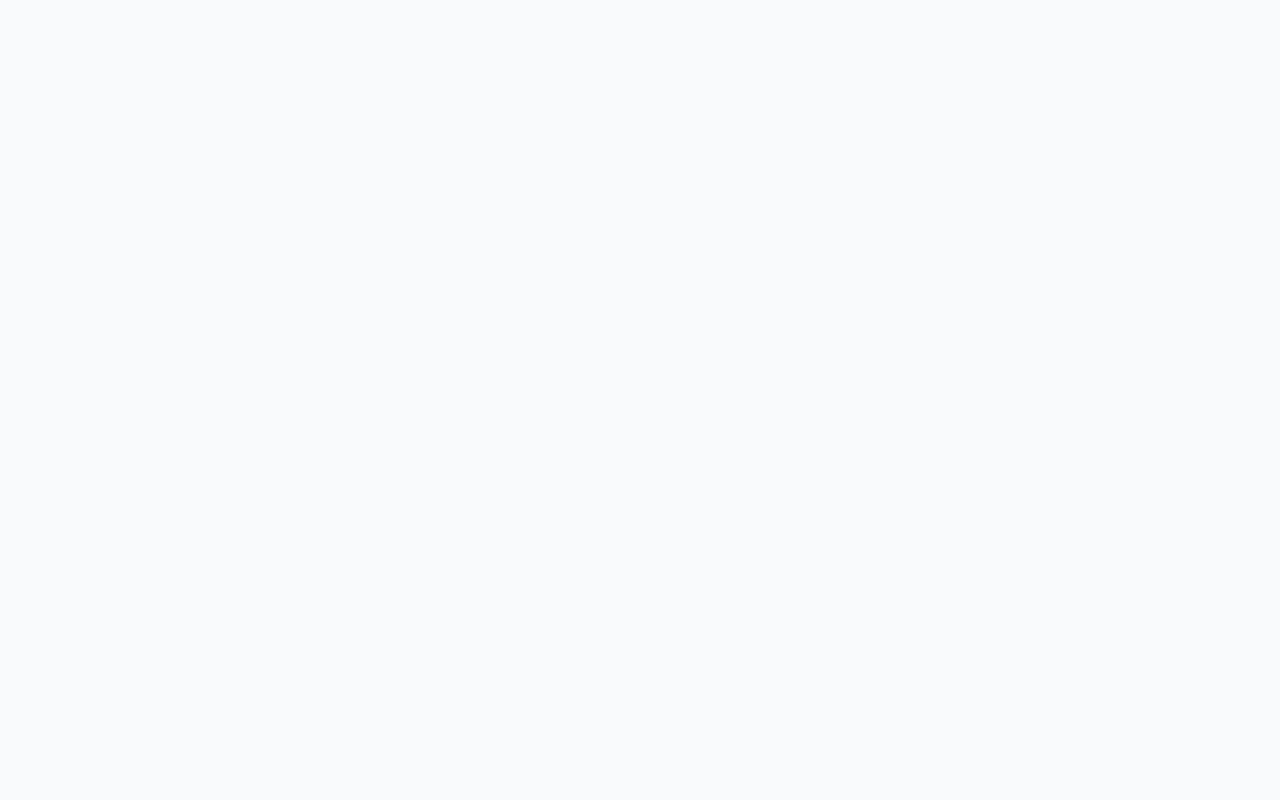
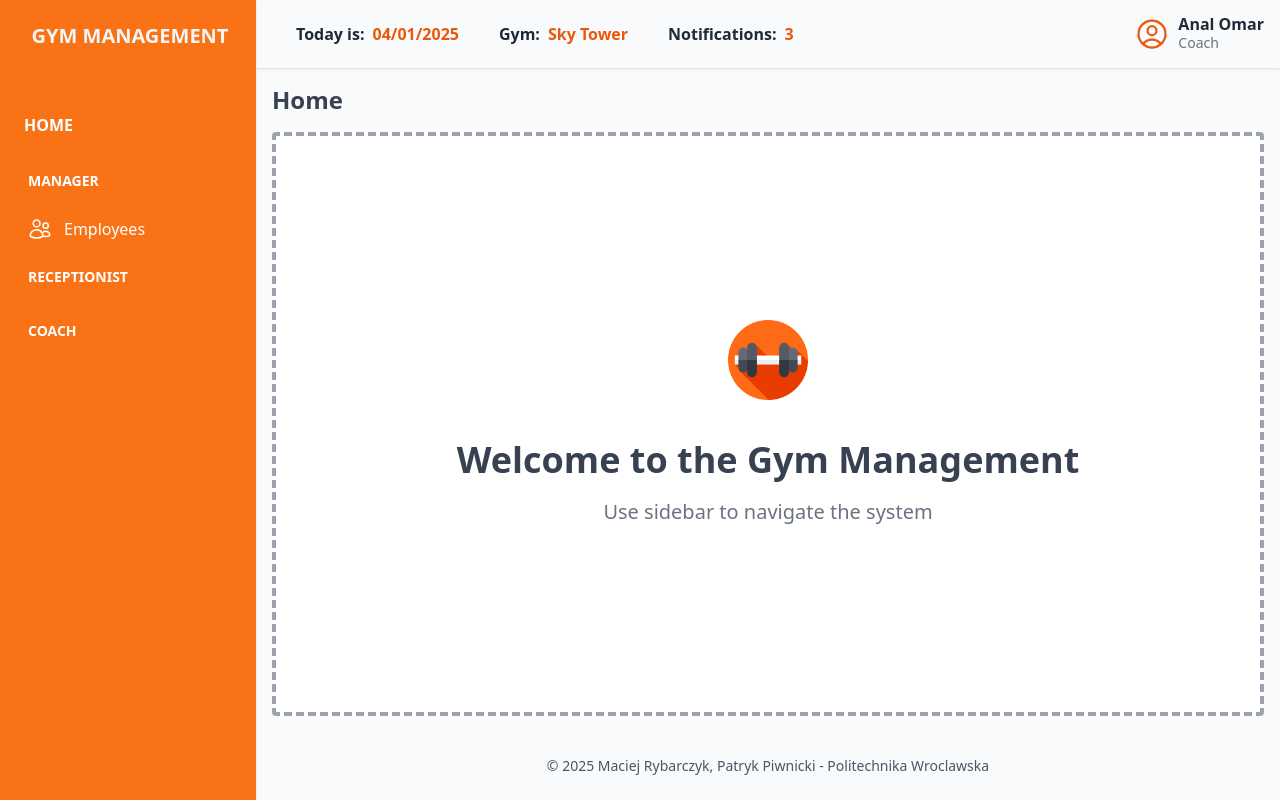
Before and after one commit to Maciek28675/Gym-Management-System-Frontend, a Vue app: page /home in a window 1280 px wide. Before the commit this address had no page. Built offline with nearby package versions, Linux system fonts and the light colour scheme.

Commit message:
Add static 404 page. Create home page template

```diff
--- a/src/router/index.js
+++ b/src/router/index.js
@@ -7,6 +7,16 @@ const router = createRouter({
       path: '/login',
       name: 'login',
       component: () => import('../views/LoginView.vue')
+    },
+    {
+      path: '/:pathMatch(.*)*',
+      name: 'NotFound',
+      component: () => import('../views/NotFoundView.vue')
+    },
+    {
+      path: '/home',
+      name: 'home',
+      component: () => import('../views/HomeView.vue')
     }
   ]
 })
--- /dev/null
+++ b/src/views/HomeView.vue
@@ -0,0 +1,92 @@
+<template>
+<div class="flex flex-row min-h-screen bg-gray-50 text-gray-800">
+    <aside
+      class="sidebar w-64 md:shadow transform -translate-x-full md:translate-x-0 transition-transform duration-150 ease-in bg-orange-500"
+    >
+      <div class="sidebar-header flex items-center justify-center py-4">
+        <div class="inline-flex">
+            <span class="leading-10 text-gray-100 text-xl font-bold ml-1 uppercase">Gym Management</span>
+        </div>
+      </div>
+      <div class="sidebar-content px-4 py-6">
+        <ul class="flex flex-col w-full">
+          <li class="my-px">
+            <span class="flex font-bold text-base text-white px-2 my-4 uppercase">Home</span>
+          </li>
+          <li class="my-px">
+            <span class="flex font-bold text-sm text-white px-3 my-4 uppercase">Manager</span>
+          </li>
+          <li class="my-px">
+            <a
+              href="#"
+              class="flex flex-row items-center h-10 px-3 rounded-lg text-white hover:bg-orange-600 hover:font-semibold"
+            >
+              <span class="flex items-center justify-center text-lg text-white">
+                <svg xmlns="http://www.w3.org/2000/svg" fill="none" viewBox="0 0 24 24" stroke-width="1.5" stroke="currentColor" class="size-6">
+                    <path stroke-linecap="round"
+                          stroke-linejoin="round"
+                          d="M15 19.128a9.38 9.38 0 0 0 2.625.372 9.337 9.337 0 0 0 4.121-.952 4.125 4.125 0 0 0-7.533-2.493M15 19.128v-.003c0-1.113-.285-2.16-.786-3.07M15 19.128v.106A12.318 12.318 0 0 1 8.624 21c-2.331 0-4.512-.645-6.374-1.766l-.001-.109a6.375 6.375 0 0 1 11.964-3.07M12 6.375a3.375 3.375 0 1 1-6.75 0 3.375 3.375 0 0 1 6.75 0Zm8.25 2.25a2.625 2.625 0 1 1-5.25 0 2.625 2.625 0 0 1 5.25 0Z" />
+                </svg>
+              </span>
+              <span class="ml-3">Employees</span>
+            </a>
+          </li>
+          <li class="my-px">
+            <span class="flex font-bold text-sm text-white px-3 my-4 uppercase">Receptionist</span>
+          </li>
+          <li class="my-px">
+            <span class="flex font-bold text-sm text-white px-3 my-4 uppercase">Coach</span>
+          </li>
+        </ul>
+      </div>
+    </aside>
+    <main class="main flex flex-col flex-grow -ml-64 md:ml-0 transition-all duration-150 ease-in">
+        <header class="header bg-grey-100 shadow py-4 px-4">
+            <div class="header-content flex items-center flex-row">
+                <div class="flex flex-row px-4">
+                    <span class="font-semibold px-2">Today is:</span>
+                    <span class="font-semibold text-orange-600">04/01/2025</span>
+                </div>
+                <div class="flex flex-row px-4">
+                    <span class="font-semibold px-2">Gym:</span>
+                    <span class="font-semibold text-orange-600">Sky Tower</span>
+                </div>
+                <div class="flex flex-row px-4">
+                    <span class="font-semibold px-2">Notifications:</span>
+                    <span class="font-semibold text-orange-600">3</span>
+                </div>
+                <div class="flex ml-auto">
+                    <!--<img
+                        src="../assets/barbell.png"
+                        class="h-10 w-10"
+                    />-->
+                    <svg xmlns="http://www.w3.org/2000/svg" fill="none" viewBox="0 0 24 24" stroke-width="1.5" class="size-9 stroke-orange-600">
+                        <path stroke-linecap="round" stroke-linejoin="round" d="M17.982 18.725A7.488 7.488 0 0 0 12 15.75a7.488 7.488 0 0 0-5.982 2.975m11.963 0a9 9 0 1 0-11.963 0m11.963 0A8.966 8.966 0 0 1 12 21a8.966 8.966 0 0 1-5.982-2.275M15 9.75a3 3 0 1 1-6 0 3 3 0 0 1 6 0Z" />
+                    </svg>
+
+                    <span class="flex flex-col ml-2">
+                        <span class="font-semibold leading-none">Anal Omar</span>
+                        <span class="text-gray-500 text-sm leading-none mt-1">Coach</span>
+                    </span>
+                </div>
+            </div>
+        </header>
+        <div class="main-content flex flex-col flex-grow p-4">
+            <h1 class="font-bold text-2xl text-gray-700">Home</h1>
+
+        <div
+          class="flex flex-col flex-grow items-center justify-center border-4 border-gray-400 border-dashed bg-white rounded mt-4"
+        >
+            <img src="../assets/barbell.png" class="mx-auto h-20 w-auto"/>
+            <span class="font-bold text-4xl text-gray-700 mt-10">Welcome to the Gym Management</span>
+            <span class="mt-4 text-pretty text-lg font-medium text-gray-500 sm:text-xl/8">Use sidebar to navigate the system</span>
+        </div>
+      </div>
+      <footer class="footer px-4 py-6">
+        <div class="footer-content">
+          <p class="text-sm text-gray-600 text-center">&#169 2025 Maciej Rybarczyk, Patryk Piwnicki - Politechnika Wroclawska</p>
+        </div>
+      </footer>
+    </main>
+  </div>
+</template>
--- a/src/views/LoginView.vue
+++ b/src/views/LoginView.vue
@@ -8,9 +8,15 @@
       <div class="mt-10 sm:mx-auto sm:w-full sm:max-w-sm">
         <form class="space-y-6" action="#" method="POST">
           <div>
-            <label for="email" class="block text-sm/6 font-medium text-gray-900">Employee ID</label>
+            <label for="employee id" class="block text-sm/6 font-medium text-gray-900">Employee ID</label>
             <div class="mt-2">
-              <input type="email" name="email" id="email" autocomplete="email" required="true" class="block w-full rounded-md bg-white px-3 py-1.5 text-base text-gray-900 outline outline-1 -outline-offset-1 outline-gray-300 placeholder:text-gray-400 focus:outline focus:outline-2 focus:-outline-offset-2 focus:outline-orange-600 sm:text-sm/6" />
+              <input type="number"
+                     min="0"
+                     name="employee id"
+                     autocomplete="off"
+                     required="true"
+                     class="block w-full rounded-md bg-white px-3 py-1.5 text-base text-gray-900 outline outline-1 -outline-offset-1 outline-gray-300 placeholder:text-gray-400 focus:outline focus:outline-2 focus:-outline-offset-2 focus:outline-orange-600 sm:text-sm/6"
+                />
             </div>
           </div>
 
@@ -19,7 +25,12 @@
               <label for="password" class="block text-sm/6 font-medium text-gray-900">Password</label>
             </div>
             <div class="mt-2">
-              <input type="password" name="password" id="password" autocomplete="current-password" required="true" class="block w-full rounded-md bg-white px-3 py-1.5 text-base text-gray-900 outline outline-1 -outline-offset-1 outline-gray-300 placeholder:text-gray-400 focus:outline focus:outline-2 focus:-outline-offset-2 focus:outline-orange-600 sm:text-sm/6" />
+              <input type="password"
+                     name="password"
+                     autocomplete="current-password"
+                     required="true"
+                     class="block w-full rounded-md bg-white px-3 py-1.5 text-base text-gray-900 outline outline-1 -outline-offset-1 outline-gray-300 placeholder:text-gray-400 focus:outline focus:outline-2 focus:-outline-offset-2 focus:outline-orange-600 sm:text-sm/6"
+               />
             </div>
           </div>
 
--- /dev/null
+++ b/src/views/NotFoundView.vue
@@ -0,0 +1,30 @@
+<template>
+    <main class="grid min-h-full place-items-center bg-grey-50 px-6 py-24 sm:py-32 lg:px-8">
+      <div class="text-center">
+        <p class="text-lg font-bold text-orange-600">404</p>
+        <h1 class="mt-4 text-5xl font-semibold tracking-tight text-gray-900 sm:text-7xl">Page not found</h1>
+        <p class="mt-6 text-pretty text-lg font-medium text-gray-500 sm:text-xl/8">Sorry, we couldn’t find the page you’re looking for.</p>
+        <div class="mt-10 flex items-center justify-center gap-x-6">
+          <button @click="goToHome" class="rounded-md bg-orange-600 px-3.5 py-2.5 text-sm font-semibold text-white shadow-sm hover:bg-orange-500 focus-visible:outline focus-visible:outline-2 focus-visible:outline-offset-2 focus-visible:outline-orange-600">Go back home</button>
+        </div>
+      </div>
+    </main>
+
+    <footer>
+        <cite class="absolute bottom-4 right-4 text-sm text-gray-400">
+          &#169 2025 Maciej Rybarczyk, Patryk Piwnicki - Politechnika Wroclawska
+        </cite>
+        <img class="absolute bottom-4 left-4 opacity-50 h-16 w-auto" src="../assets/logo_pwr.png">
+    </footer>
+
+</template>
+
+<script>
+    export default {
+        methods: {
+            goToHome() {
+                this.$router.push('/login');
+            }
+        }
+    };
+</script>
```
